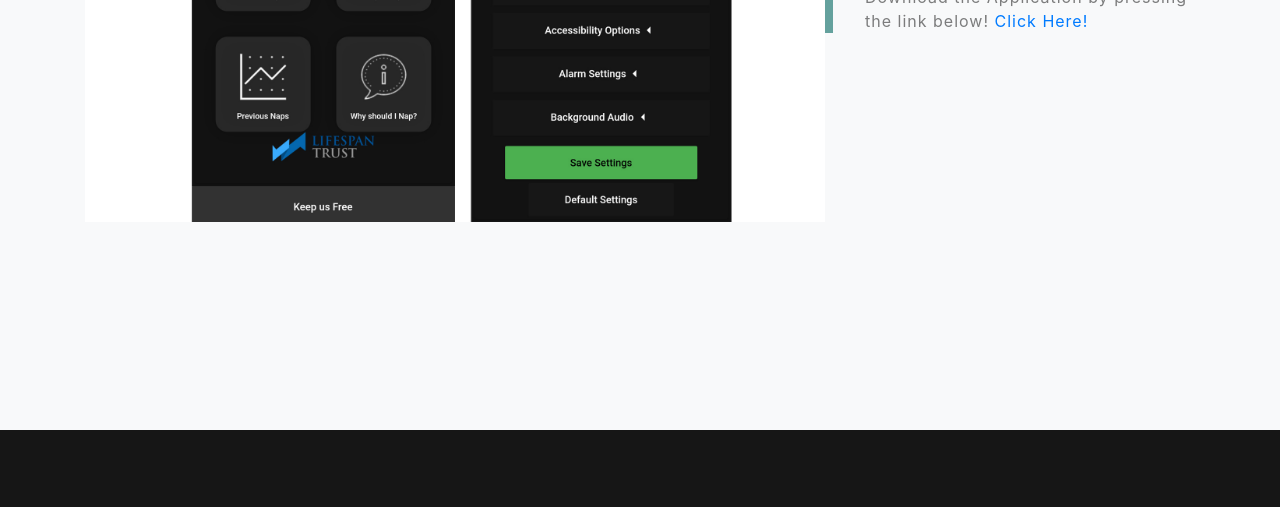
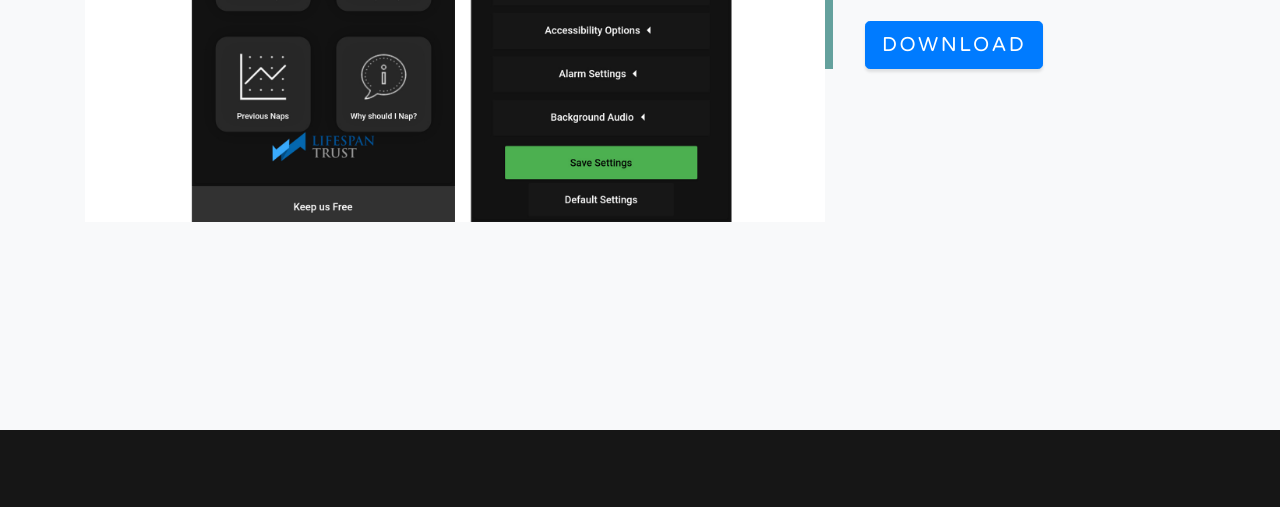
Before and after one commit to TimProctorAUT/NapOptimizer_WebApp, a website with bundled scripts: page index.html in a window 1280 px wide. Shown: the part 3792-4299 px from the top of the page. Built offline with nearby package versions, Linux system fonts and the light colour scheme.

Commit message:
Changed Download Link to Button
Changed download link "Click Here" to a button that indicates download. Personally, I think it makes more sense.

```diff
--- a/index.html
+++ b/index.html
@@ -116,7 +116,11 @@
         <div class="col-xl-4 col-lg-5">
           <div class="featured-text text-center text-lg-left">
             <h4>Nap Optimizer</h4>
-            <p class="text-black-50 mb-0">Download the Application by pressing the link below! <a href="apk_content/app-release.apk">Click Here!</a></p>
+            <p class="text-black-50 mb-0">Download the Application by pressing the link below!</p>
+            <br>
+            <button type="button" class="btn btn-primary btn-lg">Download
+              <a href="apk_content/app-release.apk"></a>
+            </button>
           </div>
         </div>
       </div>
```
